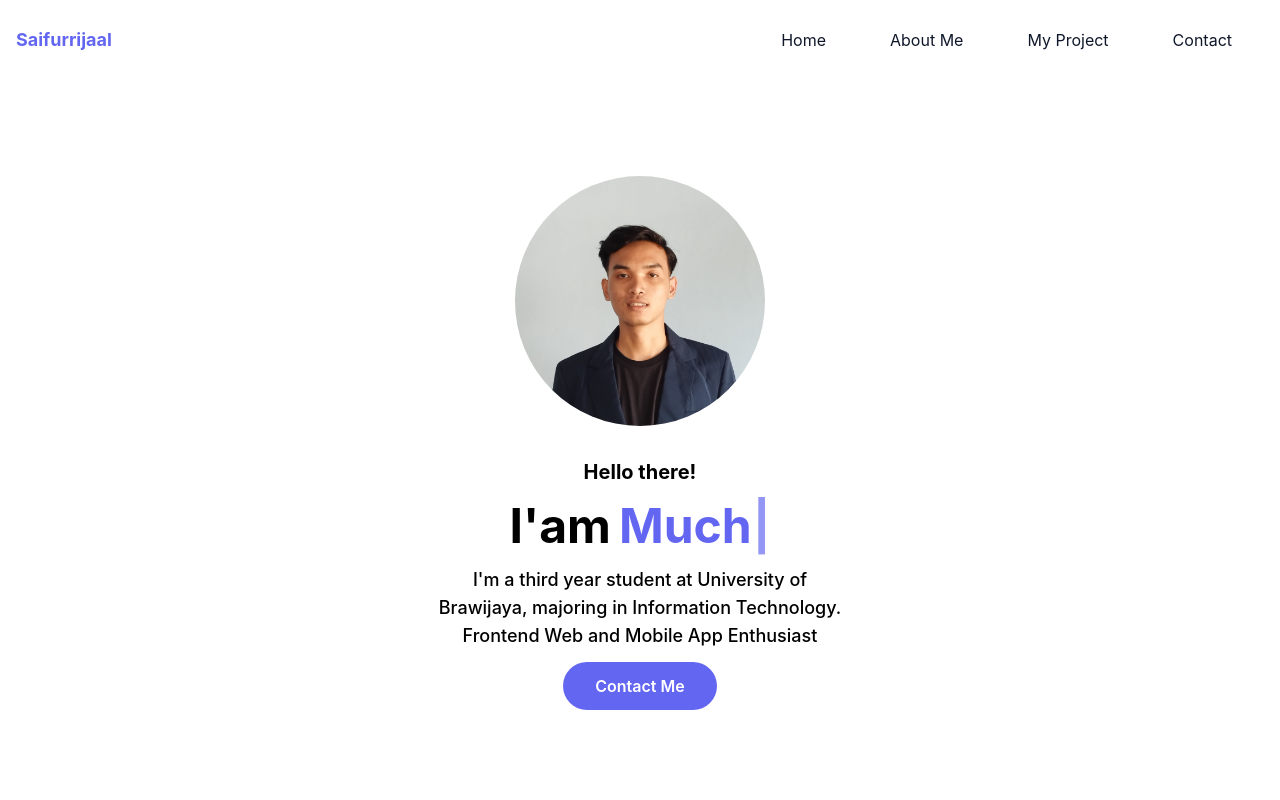
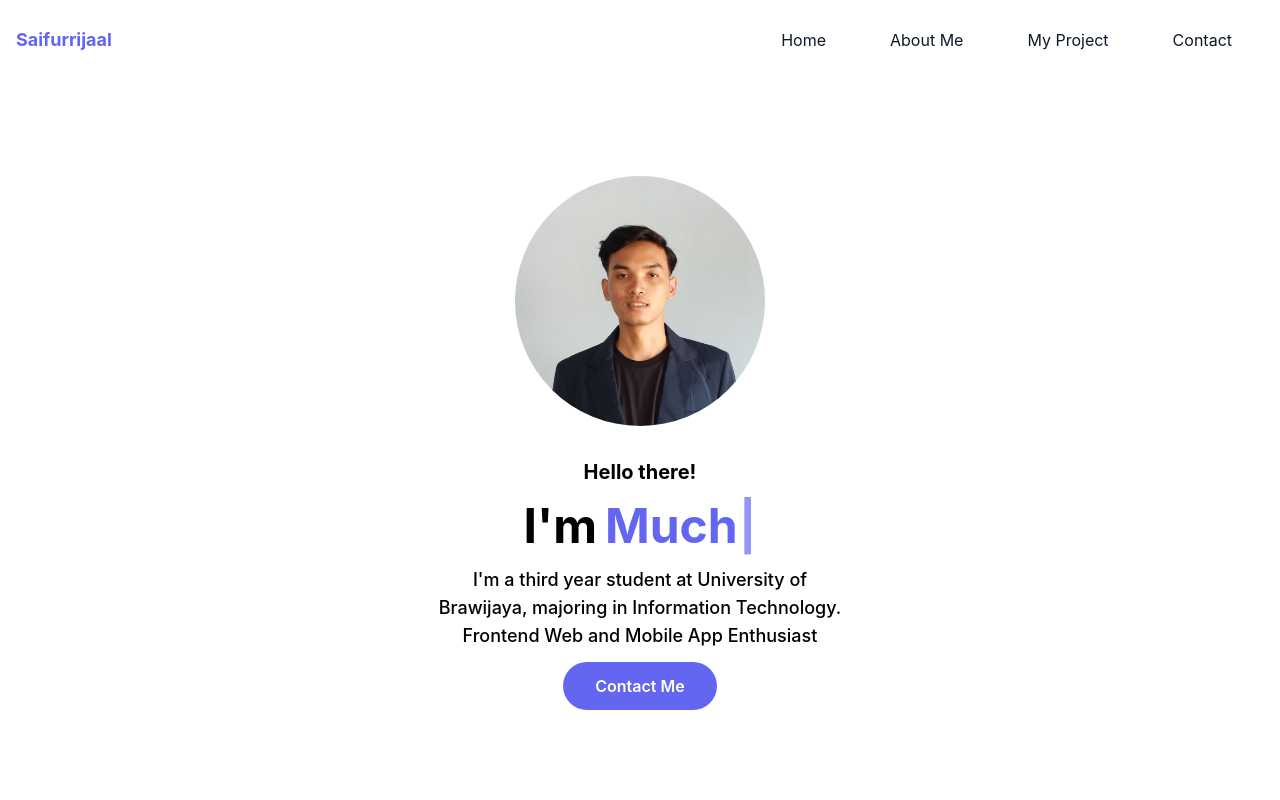
Before and after one commit to msaifurrijaal/my-portfolio, a React (Vite) app: page / in a window 1280 px wide. Shown: the top 800 px of the page. Built offline with nearby package versions, Linux system fonts and the light colour scheme.

Commit message:
style: change content at home section

```diff
--- a/src/components/Home.jsx
+++ b/src/components/Home.jsx
@@ -16,7 +16,7 @@ const Home = () => {
         <div className="w-full text-center pt-8 px-4">
           <p className="font-bold text-base md:text-xl">Hello there!</p>
           <h2 className="text-2xl sm:text-4xl md:text-5xl font-bold mt-2 md:mt-4 flex text-primary justify-center">
-            <span className="mr-2 text-black">I'am</span>
+            <span className="mr-2 text-black">I'm</span>
             <Typewriter
               options={{
                 loop: true,
```
